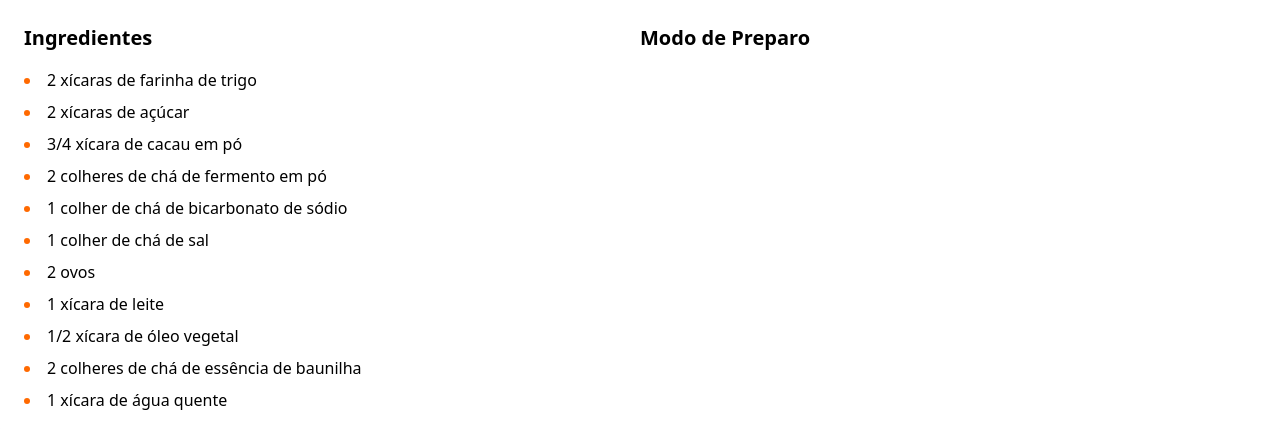
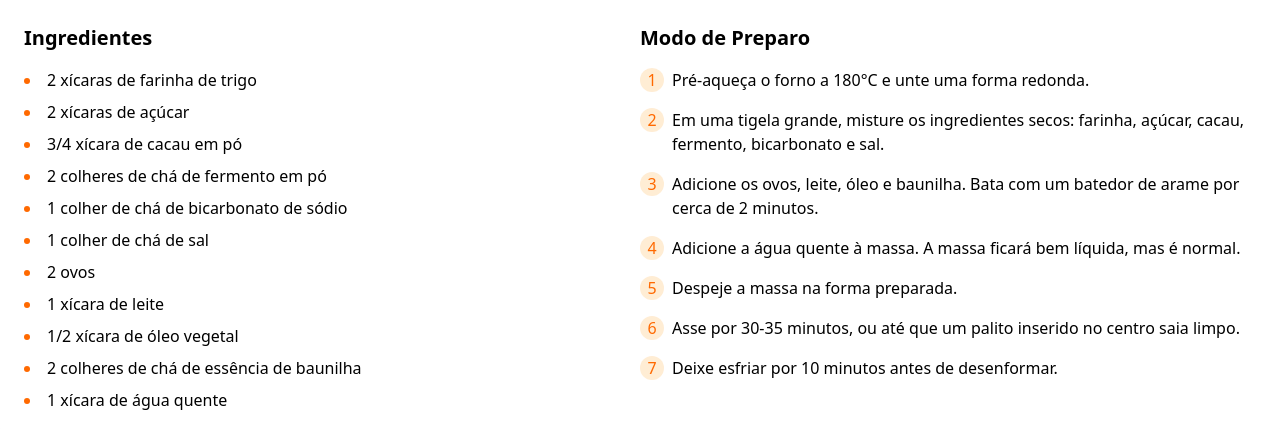
Before and after one commit to fabriciopontesf/Receitas, a Next.js app: page /receitas/1 in a window 1280 px wide. Shown: the part 693-1122 px from the top of the page. Built offline with nearby package versions, Linux system fonts and the light colour scheme.

Commit message:
feat: componente de instrucoes de preparo

```diff
--- a/src/app/receitas/[id]/page.tsx
+++ b/src/app/receitas/[id]/page.tsx
@@ -1,4 +1,5 @@
 import InfoPill from "@/components/infoPill";
+import PreparationStep from "@/components/PreparationStep";
 import { recipes } from "@/lib/data";
 import { ChevronLeft } from "lucide-react";
 import Image from "next/image";
@@ -21,7 +22,7 @@ export default function ReceitaPage({ params }: RecipePageProps) {
     return (
         <main className="flex-grow py-8">
             <div className="container mx-auto">
-                <Link className="flex text-orange-500 hover:text-orange-700 mb-6" href="receitas">
+                <Link className="flex text-orange-500 hover:text-orange-700 mb-6" href="/receitas">
                     <ChevronLeft />
                     Voltar para receitas
                 </Link>
@@ -61,7 +62,7 @@ export default function ReceitaPage({ params }: RecipePageProps) {
                                 <h2 className="text-xl font-bold mb-4">Ingredientes</h2>
                                 <ul className="list-disc list-inside space-y-2">
                                     {recipe.ingredients.map((ingredient) => (
-                                        <li className="marker:text-orange-500">{ingredient}</li>
+                                        <li key={ingredient} className="marker:text-orange-500">{ingredient}</li>
                                     ))}
                                 </ul>
                             </div>
@@ -69,7 +70,11 @@ export default function ReceitaPage({ params }: RecipePageProps) {
                             {/* coluna do modo de preparo */}
                             <div>
                                 <h2 className="text-xl font-bold mb-4">Modo de Preparo</h2>
-                                {/* TODO: componente de passo de preparo */}
+                                <ol className="space-y-4">
+                                    {recipe.instructions.map((instruction, index) => (
+                                        <PreparationStep key={instruction} index={index + 1} description={instruction} />
+                                    ))}
+                                </ol>
                             </div>
                         </div>
                     </div>
--- /dev/null
+++ b/src/components/PreparationStep/index.tsx
@@ -0,0 +1,13 @@
+interface PreparationStepProps {
+    index: number;
+    description: string;
+}
+
+export default function PreparationStep({ index, description }: PreparationStepProps) {
+    return (
+        <li className="flex gap-2">
+            <span className="flex justify-center items-center bg-orange-100 w-6 h-6 rounded-full text-orange-500 flex-shrink-0">{index}</span>
+            <p>{description}</p>
+        </li>
+    )
+}
```
